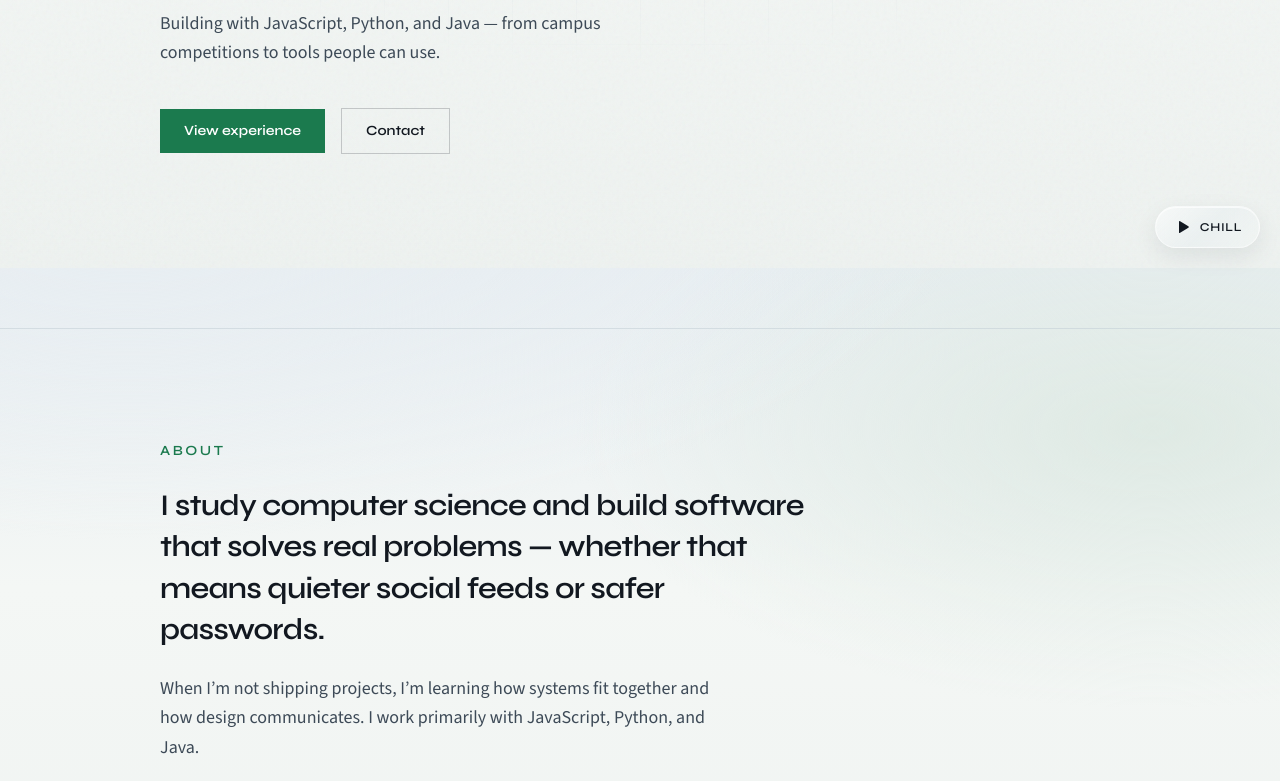
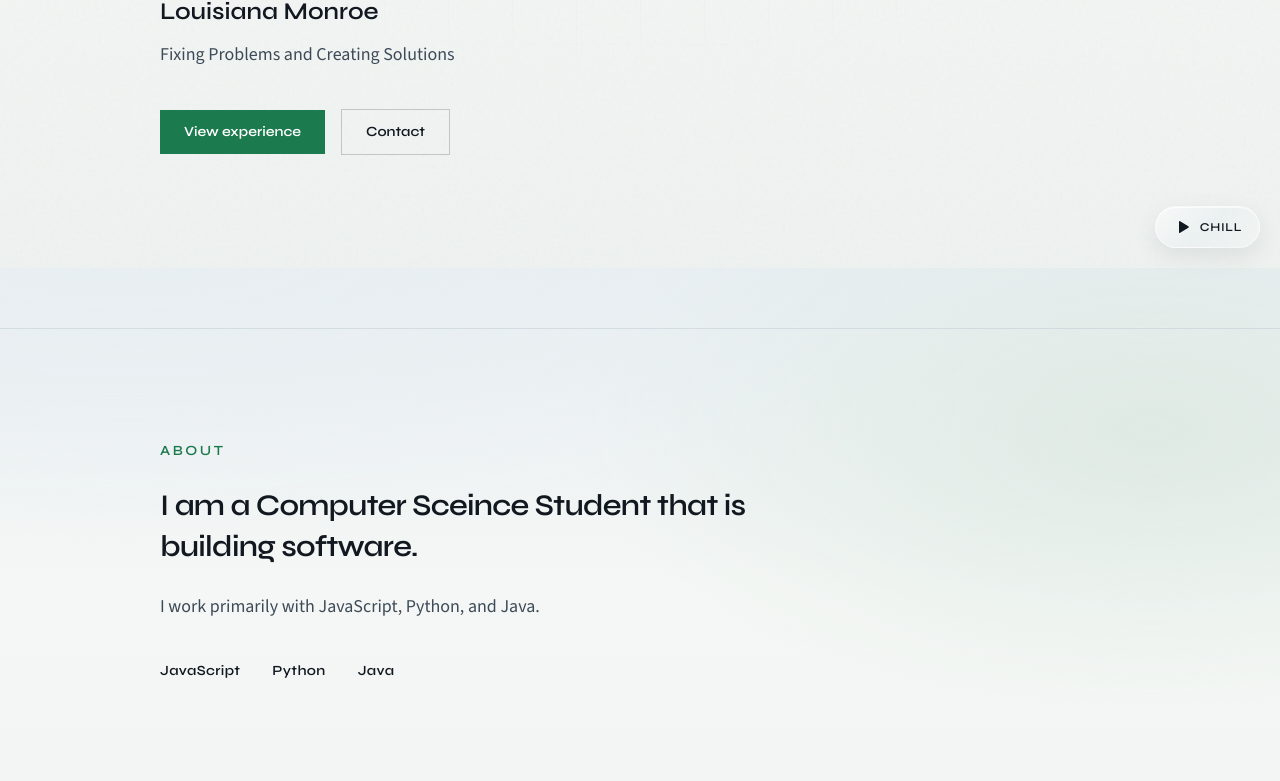
Before and after one commit to Bishal2323/Portfolio-Website, an Astro site: page / in a window 1280 px wide. Shown: the part 532-1313 px from the top of the page. Built offline with nearby package versions, Linux system fonts and the light colour scheme; Astro itself is replaced by a stand-in of ours.

Commit message:
Update about the site text

```diff
--- a/src/components/About.astro
+++ b/src/components/About.astro
@@ -13,12 +13,11 @@ import { site } from "../data/site";
     <p
       class="mt-6 max-w-2xl font-display text-2xl font-semibold leading-snug tracking-tight text-ink md:text-3xl"
     >
-      I study computer science and build software that solves real problems — whether that means
-      quieter social feeds or safer passwords.
+      I am a Computer Sceince Student that is building software.
+
     </p>
     <p class="mt-6 max-w-xl text-base leading-relaxed text-ink-muted md:text-lg">
-      When I’m not shipping projects, I’m learning how systems fit together and how design
-      communicates. I work primarily with {site.stack.slice(0, -1).join(", ")}, and{" "}
+       I work primarily with {site.stack.slice(0, -1).join(", ")}, and{" "}
       {site.stack[site.stack.length - 1]}.
     </p>
     <ul class="mt-10 flex flex-wrap gap-x-8 gap-y-2" aria-label="Primary technologies">
--- a/src/data/site.ts
+++ b/src/data/site.ts
@@ -1,8 +1,8 @@
 export const site = {
   name: "Bishal Lamsal",
-  role: "Computer Science Student ",
+  role: "Computer Science Student At University of Louisiana Monroe",
   tagline:
-    "Building with JavaScript, Python, and Java — from campus competitions to tools people can use.",
+    "Fixing Problems and Creating Solutions",
   stack: ["JavaScript", "Python", "Java"] as const,
   email: "mailto:bishallamsal2323@gmail.com",
   github: "https://github.com/Bishal2323",
```
